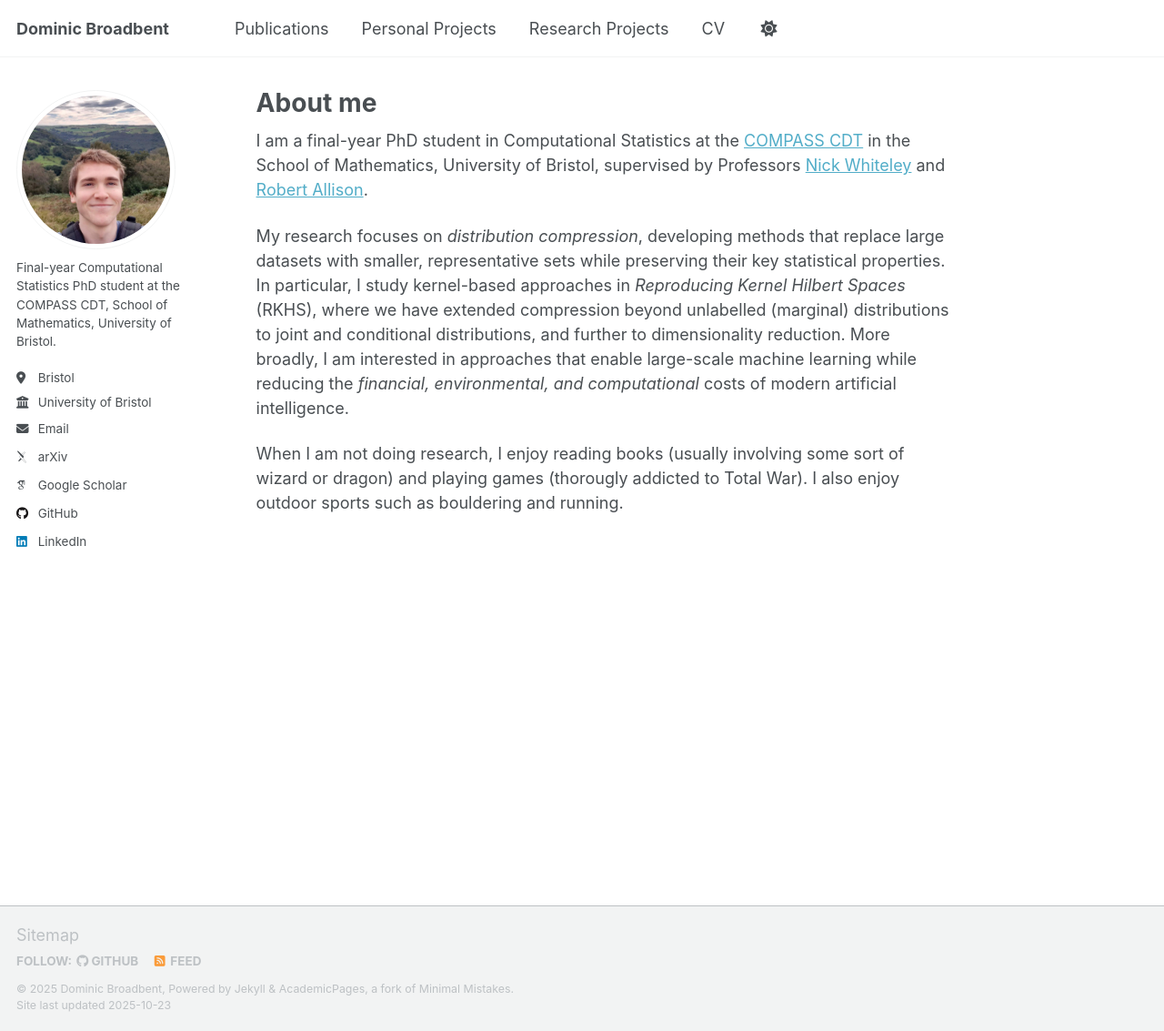
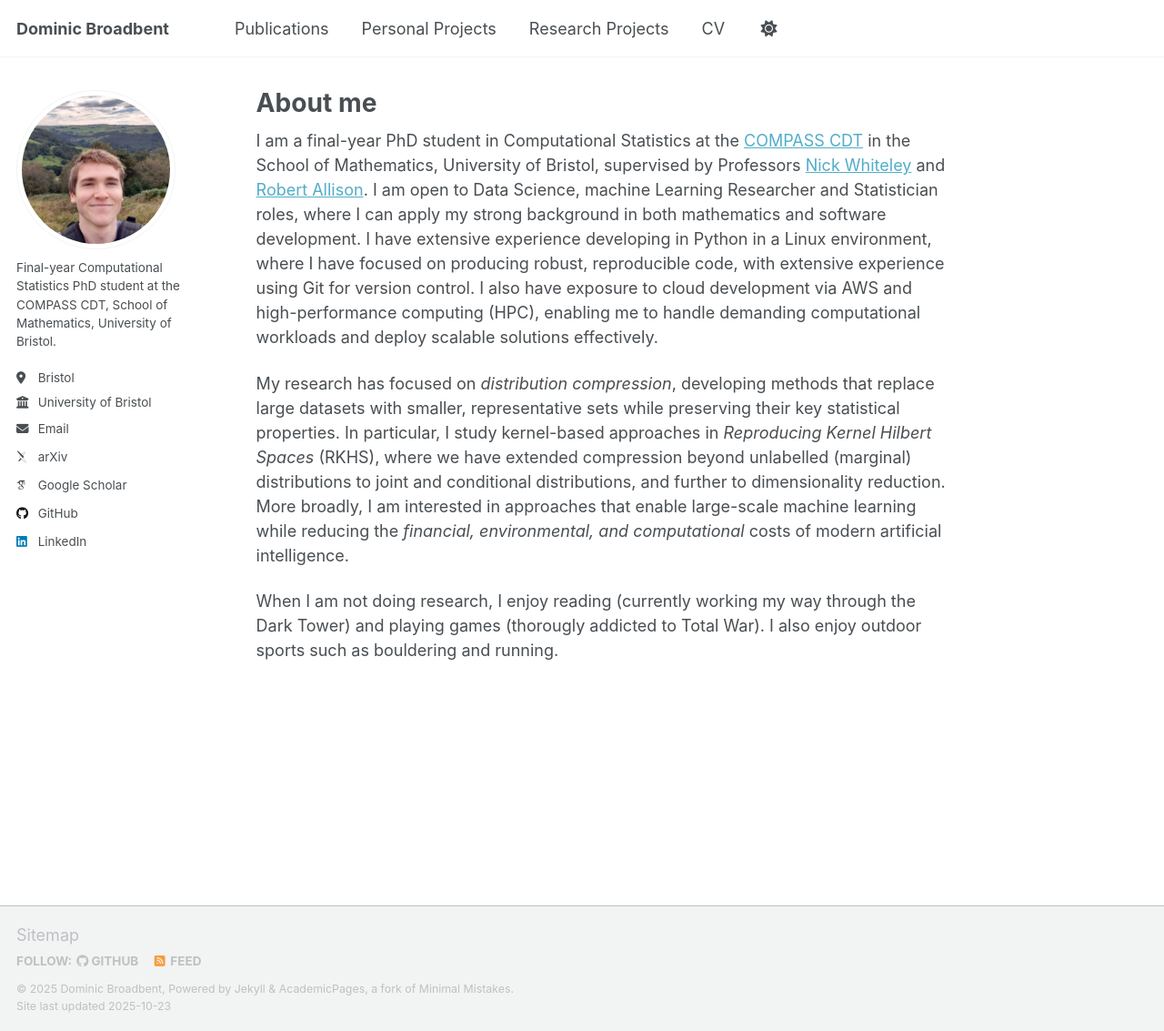
Before and after one commit to dominicjbroadbent/dominicjbroadbent.github.io, a Jekyll site: the page built from _pages/about.md, in a window 1280 px wide and 1133 px high. Shown: the whole window at 91% size. Built offline with Jekyll 4.4.1, drawn with Linux system fonts in a browser that asks for light colours; some web fonts are replaced; a script that is not in the unit is left out.

Commit message:
Update about.md

```diff
--- a/_pages/about.md
+++ b/_pages/about.md
@@ -7,8 +7,8 @@ redirect_from:
   - /about.html
 ---
 
-I am a final-year PhD student in Computational Statistics at the [COMPASS CDT](https://www.bristol.ac.uk/cdt/compass/) in the School of Mathematics, University of Bristol, supervised by Professors [Nick Whiteley](https://sites.google.com/view/nickwhiteley/) and [Robert Allison](https://research-information.bris.ac.uk/en/persons/robert-f-allison).
+I am a final-year PhD student in Computational Statistics at the [COMPASS CDT](https://www.bristol.ac.uk/cdt/compass/) in the School of Mathematics, University of Bristol, supervised by Professors [Nick Whiteley](https://sites.google.com/view/nickwhiteley/) and [Robert Allison](https://research-information.bris.ac.uk/en/persons/robert-f-allison). I am open to Data Science, machine Learning Researcher and Statistician roles, where I can apply my strong background in both mathematics and software development. I have extensive experience developing in Python in a Linux environment, where I have focused on producing robust, reproducible code, with extensive experience using Git for version control. I also have exposure to cloud development via AWS and high-performance computing (HPC), enabling me to handle demanding computational workloads and deploy scalable solutions effectively.
 
-My research focuses on *distribution compression*, developing methods that replace large datasets with smaller, representative sets while preserving their key statistical properties. In particular, I study kernel-based approaches in *Reproducing Kernel Hilbert Spaces* (RKHS), where we have extended compression beyond unlabelled (marginal) distributions to joint and conditional distributions, and further to dimensionality reduction. More broadly, I am interested in approaches that enable large-scale machine learning while reducing the *financial, environmental, and computational* costs of modern artificial intelligence.
+My research has focused on *distribution compression*, developing methods that replace large datasets with smaller, representative sets while preserving their key statistical properties. In particular, I study kernel-based approaches in *Reproducing Kernel Hilbert Spaces* (RKHS), where we have extended compression beyond unlabelled (marginal) distributions to joint and conditional distributions, and further to dimensionality reduction. More broadly, I am interested in approaches that enable large-scale machine learning while reducing the *financial, environmental, and computational* costs of modern artificial intelligence.
 
-When I am not doing research, I enjoy reading books (usually involving some sort of wizard or dragon) and playing games (thorougly addicted to Total War). I also enjoy outdoor sports such as bouldering and running.
+When I am not doing research, I enjoy reading (currently working my way through the Dark Tower) and playing games (thorougly addicted to Total War). I also enjoy outdoor sports such as bouldering and running.
```
